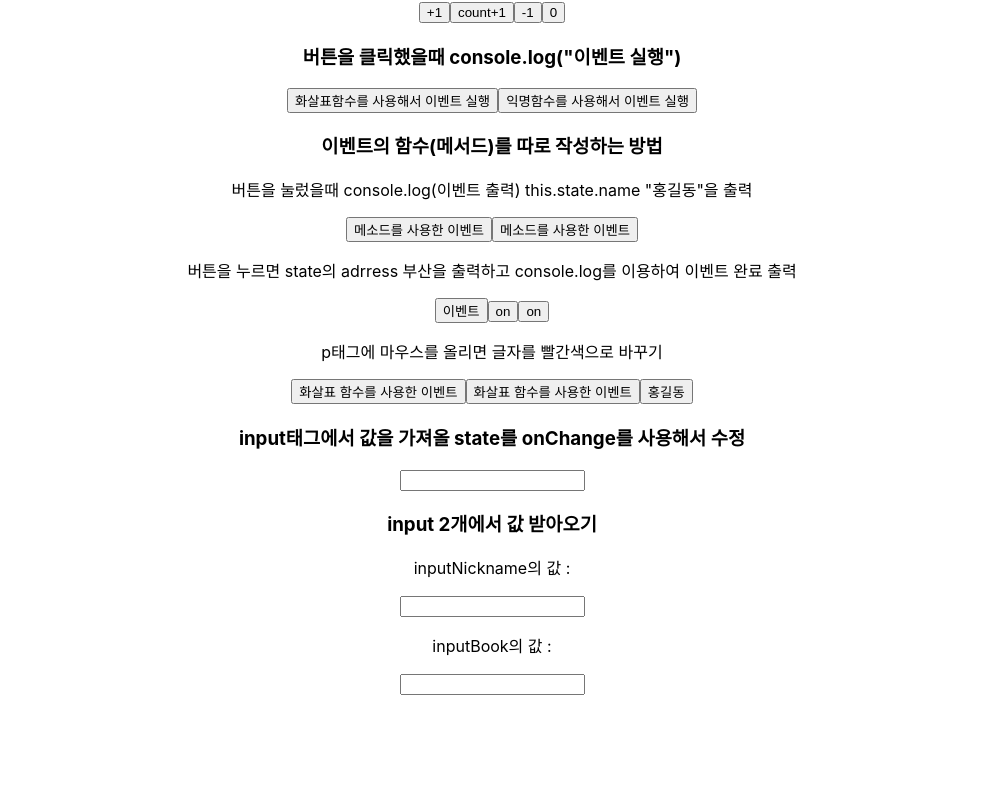
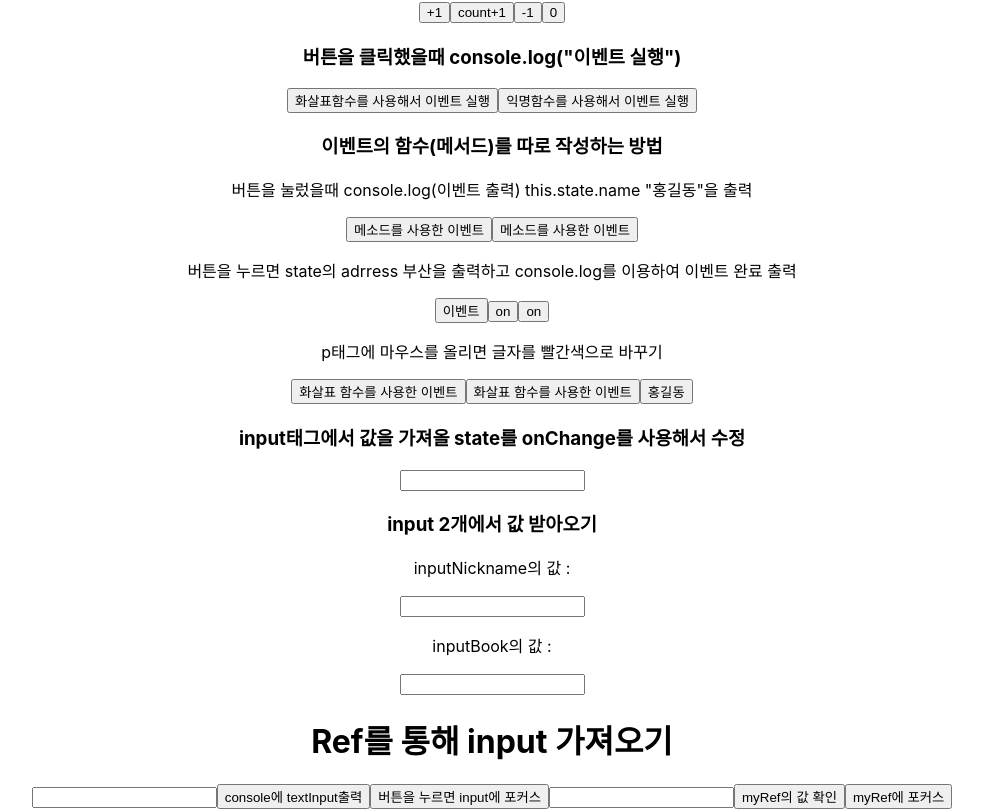
Before and after one commit to hj-Seong/2023-react, a React (Create React App) app in the folder first-react/: page / in a window 1280 px wide. Shown: the part 1129-1938 px from the top of the page, without its empty margins (148-1131 px from the left). Before the commit the page ends 1824 px from the top, so only its background shows below. Built offline with nearby package versions, Linux system fonts and the light colour scheme; the HTML template or start-up script is replaced by a standard one.

Commit message:
0403 ref:Dom 실습

```diff
--- a/first-react/src/App.js
+++ b/first-react/src/App.js
@@ -13,6 +13,7 @@ import StateComp from './components/StateComp';
 
 import EventComp from './components/EventComp';
 
+import RefDomEvent from './components/RefDomEvent';
 
 /** 리액트에서 오류가 뜨는 이유
  * 1. 존재하지 않는 컴포넌트 출력
@@ -48,6 +49,9 @@ function App() {
 
       {/** 이벤트 */}
       <EventComp />
+
+      {/** RefDom */}
+      <RefDomEvent />
     </div>
   );
 }
--- /dev/null
+++ b/first-react/src/components/RefDomEvent.jsx
@@ -0,0 +1,73 @@
+import React, { Component } from 'react'
+
+export class RefDomEvent extends Component {
+  constructor (props){
+    super(props);
+    // 1. input태그가 들어갈 공간(변수)
+    this.textInput = null;
+    // 2. ref 콜백함수를 통해 DOM에 접근
+    // 1) ref에 들어갈 함수 작성(화살표함수)
+    this.setTextInputRef = (element)=>{
+        // 2) element를 통해서 ref를 통해 DOM 가져옴
+        // 3) 저장해서 쓰기위해 만든 공간에 할당
+        this.textInput = element;
+    }
+
+    // 16.3버전 이후 사용 가능
+    this.myRef = React.createRef();
+  }
+
+  // this.textInput접근하는 메소드
+  textInputEvent = ()=>{
+    if(this.textInput) {
+        // ref를 통해서 DOM을 가져와서 그 안에있는 내용에
+        // JS에서 id통해 가져온 것 처럼 접근할 수 있다
+        this.textInput.focus();
+    }
+  }
+  // myRef 확인
+  myRefEvent = ()=>{
+    if(this.myRef.current) {
+        this.myRef.current.focus();
+    }
+  }
+
+  render() {
+    return (
+      <div>
+        <h1>Ref를 통해 input 가져오기</h1>
+        <input
+            type="text"
+            // 3. ref 속성을 이용해서 setTextInputRef를 호출
+            ref={this.setTextInputRef}
+        />
+        {/** input태그가 들고와졌는지 확인 */}
+        <button onClick={()=>{console.dir(this.textInput)}}>
+            console에 textInput출력
+        </button>
+        <button
+            onClick={this.textInputEvent}
+        >
+            버튼을 누르면 input에 포커스
+        </button>
+
+        <input
+          type="text"
+          ref={this.myRef}
+        />
+        <button
+          onClick={()=>{console.log(this.myRef.current)}}
+        >
+            myRef의 값 확인
+        </button>
+        <button
+          onClick={this.myRefEvent}
+        >
+            myRef에 포커스
+        </button>
+      </div>
+    )
+  }
+}
+
+export default RefDomEvent
```
